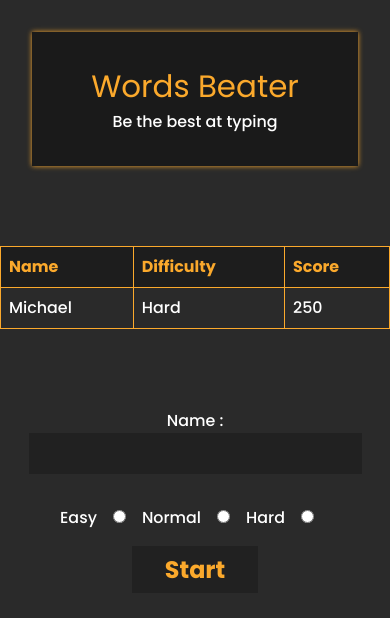
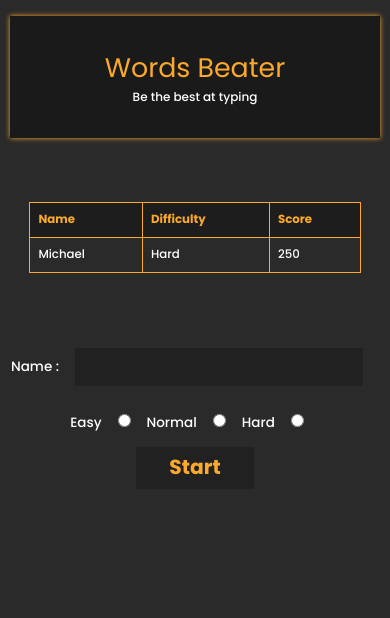
Before and after one commit to mlcoding111/Words-Beater, a React (Create React App) app: page / in a window 390 px wide. Shown: the top 618 px of the page. Built offline with nearby package versions, Linux system fonts and the light colour scheme.

Commit message:
The LeaderBoard is now responsive

```diff
--- a/src/components/Leaderboard/index.tsx
+++ b/src/components/Leaderboard/index.tsx
@@ -29,7 +29,7 @@ export default Leaderboard
 export const Board = styled.table`
   margin: 3rem !important;
   border-collapse: collapse;
-  width: 100%;
+  width: 90%;
   color: white;
   th{
     color: var(--primary-color);
--- a/src/containers/styles.tsx
+++ b/src/containers/styles.tsx
@@ -3,11 +3,9 @@ import styled from "styled-components";
 export const Layout = styled.div`
     position: relative;
     display: flex;
-
-
     min-height: 100vh;
     flex-direction: column;
-    margin: 0 auto;
+
     text-align: center;
 
     *{
@@ -27,10 +25,11 @@ export const Layout = styled.div`
 `
 
 export const Header = styled.header`
-    margin: 2rem;
+    margin: 1rem auto;
     box-shadow: 0px 0px 5px var(--primary-color);
     padding: 2rem;
     background: #1a1a1a;
+    width: 95%;
     h1{
         color: var(--primary-color);
         font-size: 3.3rem;
--- a/src/styles/global.ts
+++ b/src/styles/global.ts
@@ -36,6 +36,14 @@ h1{
   font-size: calc(1.7em + 1vmin) !important;
 }
 
+body,p,table{
+  font-size: calc(0.6em + 1vmin);
+}
+
+table{
+  font-size: calc(0.584em + 1vmin);
+}
+
 body{
     min-height: 100vh;
     text-rendering: optimizeSpeed;
@@ -43,8 +51,9 @@ body{
     font-family: var(--ff-primary);
     font-weight: var(--fw-400);
     background-color: var(--body-clr);
-    font-size: calc(0.75em + 1vmin);
 }
+
+
 
 /* Set core root defaults */
 html:focus-within {
```
